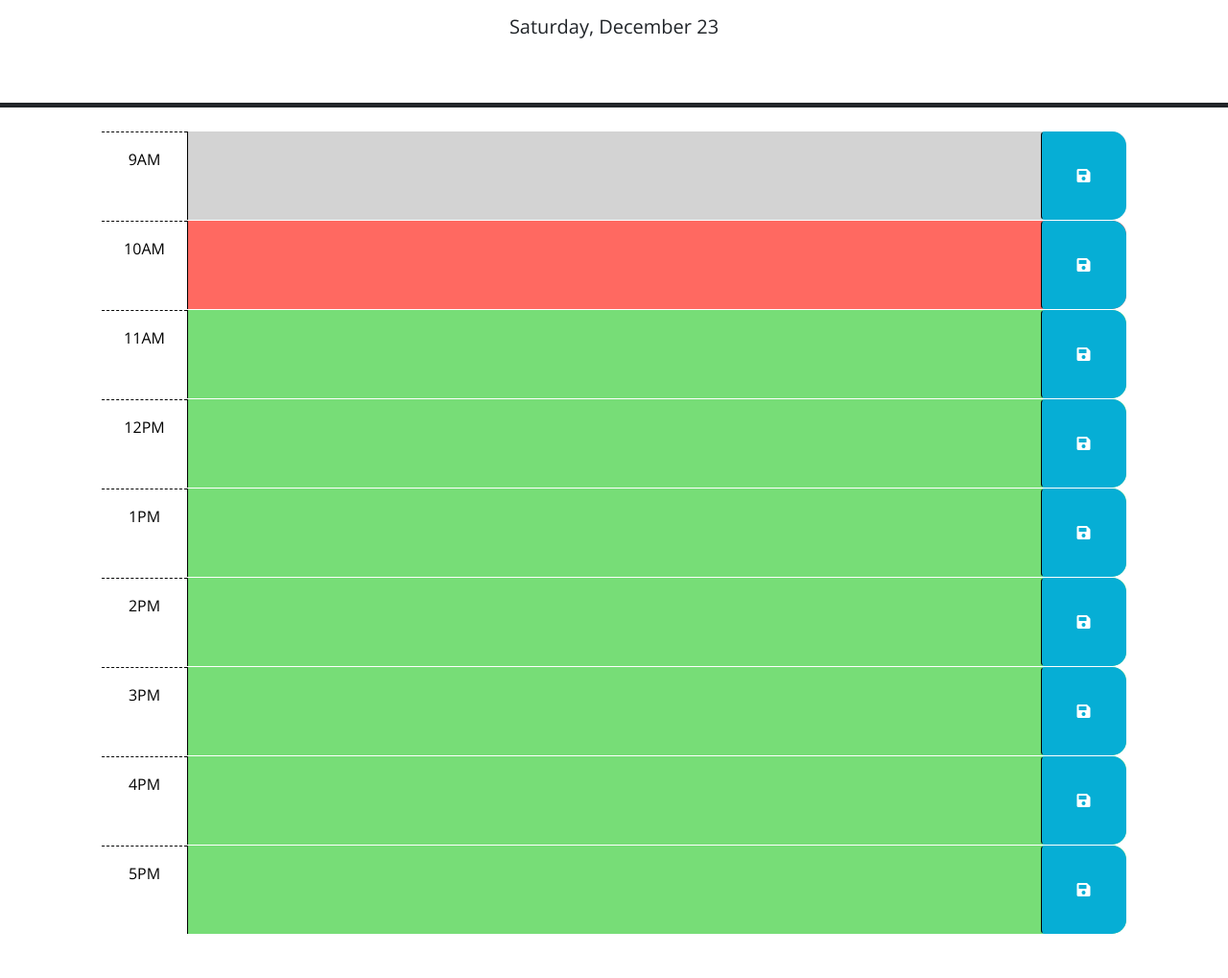
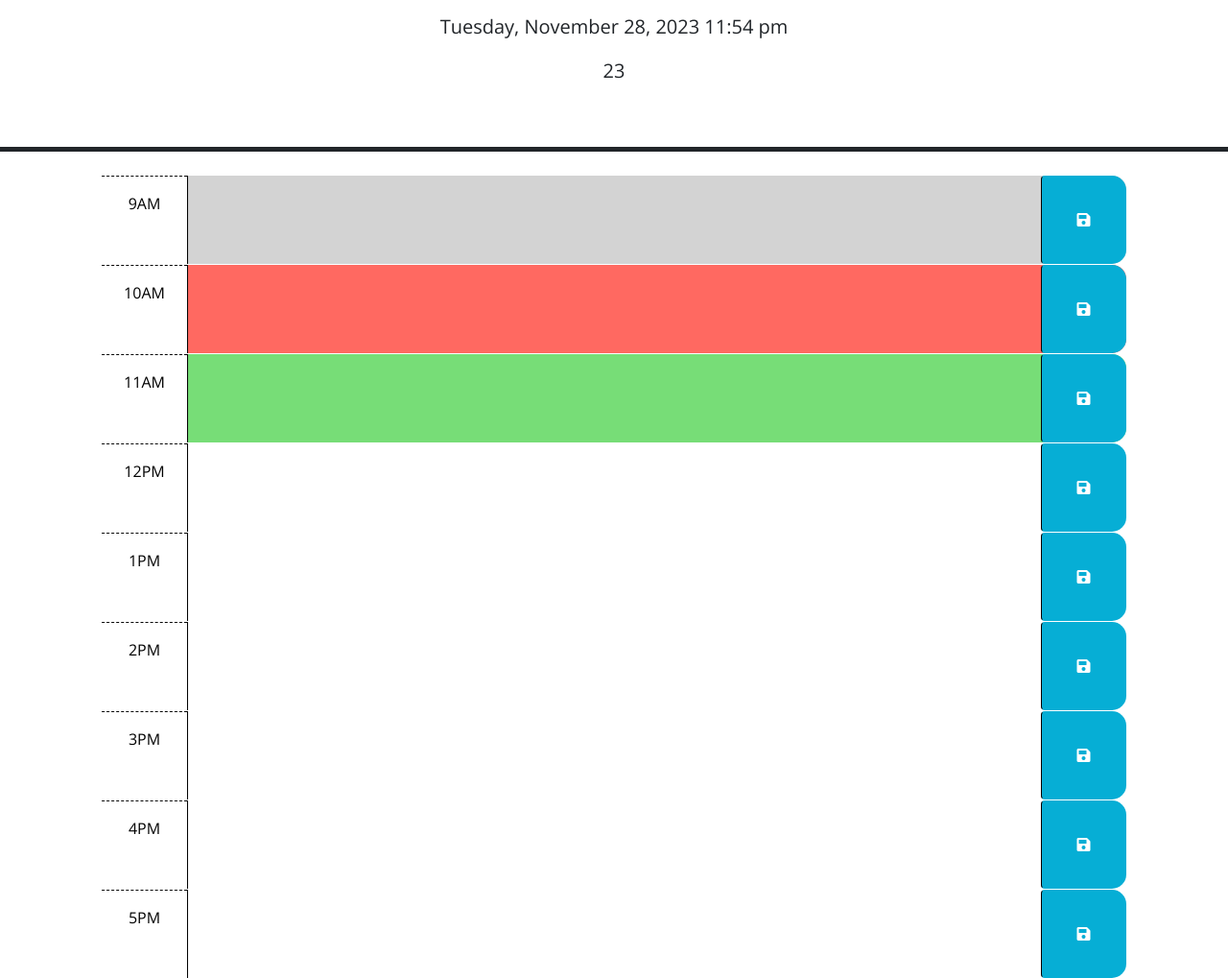
Before and after one commit to judy-her/workday-scheduler, a plain HTML site: page index.html in a window 1280 px wide. Shown: the part 166-1185 px from the top of the page at 96% size. Before the commit the page ends 1139 px from the top, so only its background shows below. Drawn offline with nearby package versions, Linux system fonts and the light colour scheme.

Commit message:
added hour2 to give current hour exact number

```diff
--- a/assets/js/script.js
+++ b/assets/js/script.js
@@ -23,5 +23,31 @@ $(function () {
   // TODO: Add code to display the current date in the header of the page.
 });
 
-var currentDay = dayjs('2023-12-23');
-$('#currentDay').text(currentDay.format('dddd, MMMM DD'));
+var currentDay = dayjs();
+$('#currentDay').text(currentDay.format('dddd, MMMM DD, YYYY hh:mm a'));
+
+var hour = dayjs();
+var currentHour = $('#currentHour').text(hour.hour()); //hour method gets current hour
+var hour2 = hour.hour();
+console.log(hour2); //this gives me hour as number yay!
+
+console.log(stringCurrentHour);
+
+var scheduledHour = $('.time-block');
+
+if (scheduledHour > 13) {
+  $('.time-block').addClass('future');
+} else if (scheduledHour < 13) {
+  $('.time-block').addClass('past');
+} else if (scheduledHour == 13) {
+  $('.time-block').addClass('present');
+}
+
+// console.log(idHour);
+// if (idHour && parseInt(idHour.textContent) > 13) {
+//   // Add the 'future' class to elements with class 'time-block'
+//   $('.time-block').addClass('future');
+// }
+// if (idHour > 13) {
+//   $('.time-block').addClass('future');
+// }
--- a/index.html
+++ b/index.html
@@ -27,6 +27,7 @@
       <h1 class="display-3">Work Day Scheduler</h1>
       <p class="lead">A simple calendar app for scheduling your work day</p>
       <p id="currentDay" class="lead"></p>
+      <p id="currentHour" class="lead"></p>
     </header>
     <div class="container-lg px-5">
       <!-- Use class for "past", "present", and "future" to apply styles to the
@@ -40,7 +41,7 @@
         -->
 
       <!-- Example of a past time block. The "past" class adds a gray background color. -->
-      <div id="hour-9" class="row time-block past">
+      <div id="hour-9" class="row time-block past 9">
         <div class="col-2 col-md-1 hour text-center py-3">9AM</div>
         <textarea class="col-8 col-md-10 description" rows="3"> </textarea>
         <button class="btn saveBtn col-2 col-md-1" aria-label="save">
@@ -49,7 +50,7 @@
       </div>
 
       <!-- Example of a a present time block. The "present" class adds a red background color. -->
-      <div id="hour-10" class="row time-block present">
+      <div id="hour-10" class="row time-block present 10">
         <div class="col-2 col-md-1 hour text-center py-3">10AM</div>
         <textarea class="col-8 col-md-10 description" rows="3"> </textarea>
         <button class="btn saveBtn col-2 col-md-1" aria-label="save">
@@ -58,7 +59,7 @@
       </div>
 
       <!-- Example of a future time block. The "future" class adds a green background color. -->
-      <div id="hour-11" class="row time-block future">
+      <div id="hour-11" class="row time-block future 11">
         <div class="col-2 col-md-1 hour text-center py-3">11AM</div>
         <textarea class="col-8 col-md-10 description" rows="3"> </textarea>
         <button class="btn saveBtn col-2 col-md-1" aria-label="save">
@@ -66,7 +67,7 @@
         </button>
       </div>
 
-      <div id="hour-12" class="row time-block future">
+      <div id="hour-12" class="row time-block 12">
         <div class="col-2 col-md-1 hour text-center py-3">12PM</div>
         <textarea class="col-8 col-md-10 description" rows="3"> </textarea>
         <button class="btn saveBtn col-2 col-md-1" aria-label="save">
@@ -74,35 +75,35 @@
         </button>
       </div>
 
-      <div id="hour-13" class="row time-block future">
+      <div id="hour-13" class="row time-block 13">
         <div class="col-2 col-md-1 hour text-center py-3">1PM</div>
         <textarea class="col-8 col-md-10 description" rows="3"> </textarea>
         <button class="btn saveBtn col-2 col-md-1" aria-label="save">
           <i class="fas fa-save" aria-hidden="true"></i>
         </button>
       </div>
-      <div id="hour-14" class="row time-block future">
+      <div id="hour-14" class="row time-block 14 ">
         <div class="col-2 col-md-1 hour text-center py-3">2PM</div>
         <textarea class="col-8 col-md-10 description" rows="3"> </textarea>
         <button class="btn saveBtn col-2 col-md-1" aria-label="save">
           <i class="fas fa-save" aria-hidden="true"></i>
         </button>
       </div>
-      <div id="hour-15" class="row time-block future">
+      <div id="hour-15" class="row time-block 15">
         <div class="col-2 col-md-1 hour text-center py-3">3PM</div>
         <textarea class="col-8 col-md-10 description" rows="3"> </textarea>
         <button class="btn saveBtn col-2 col-md-1" aria-label="save">
           <i class="fas fa-save" aria-hidden="true"></i>
         </button>
       </div>
-      <div id="hour-16" class="row time-block future">
+      <div id="hour-16" class="row time-block 16">
         <div class="col-2 col-md-1 hour text-center py-3">4PM</div>
         <textarea class="col-8 col-md-10 description" rows="3"> </textarea>
         <button class="btn saveBtn col-2 col-md-1" aria-label="save">
           <i class="fas fa-save" aria-hidden="true"></i>
         </button>
       </div>
-      <div id="hour-17" class="row time-block future">
+      <div id="hour-17" class="row time-block 17">
         <div class="col-2 col-md-1 hour text-center py-3">5PM</div>
         <textarea class="col-8 col-md-10 description" rows="3"> </textarea>
         <button class="btn saveBtn col-2 col-md-1" aria-label="save">
```
